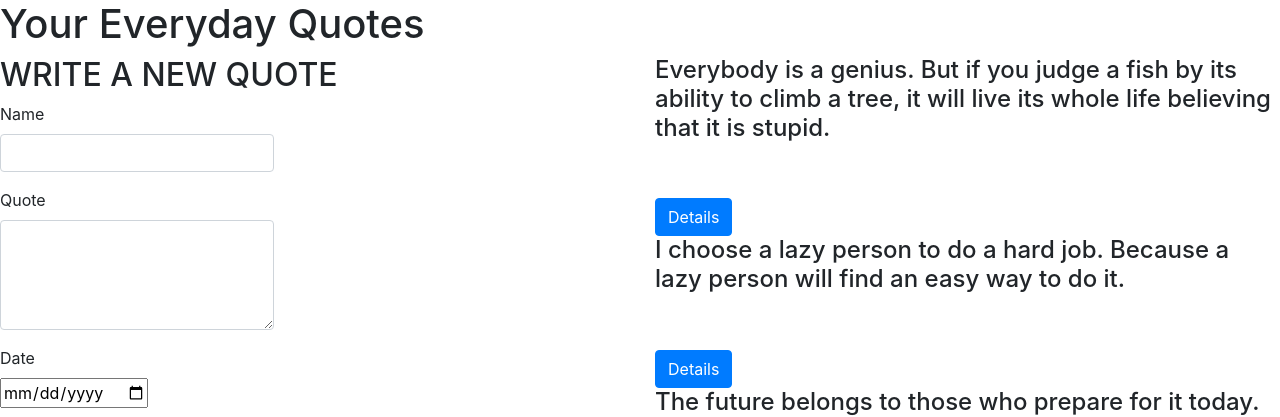
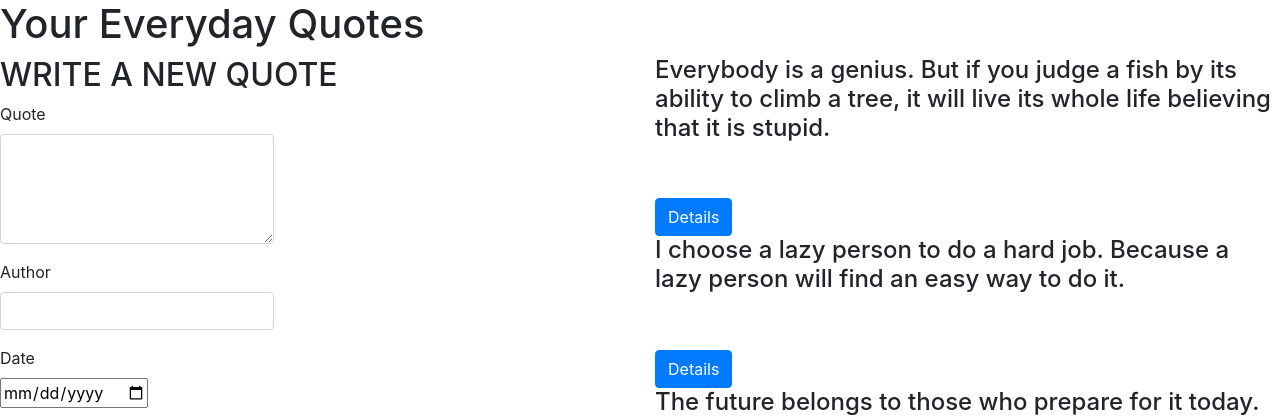
Before and after one commit to vanmo9/Quote, an Angular app: page / in a window 1280 px wide. Shown: the top 417 px of the page. Built offline with nearby package versions, Linux system fonts and the light colour scheme; what angular-bootstrap-md would draw is missing.

Commit message:
add forms

```diff
--- a/src/app/quotes-form/quotes-form.component.html
+++ b/src/app/quotes-form/quotes-form.component.html
@@ -4,8 +4,19 @@
 
     <form (ngSubmit)='submitQuote()' #quoteForm='ngForm'>
       <div class="form-group">
+        <label for="quote">Quote</label>
+        <textarea class="form-control" id="quote" [(ngModel)]="newQuote.quote" name="quote" rows="4" #quote="ngModel" required></textarea>
 
-        <label for="name">Name</label>
+        <div [hidden]="quote.valid || quote.pristine" class="alert alert-danger">
+          <p> Input is Required</p>
+
+        </div>
+
+      </div>
+
+      <div class="form-group">
+
+        <label for="name">Author</label>
         <input type="text" class="form-control" id="name" [(ngModel)]="newQuote.name" name="name" #name="ngModel" required>
 
 
@@ -15,17 +26,7 @@
         </div>
       </div>
 
-      <div class="form-group">
-        <label for="quote">Quote</label>
-        <textarea class="form-control" id="quote" [(ngModel)]="newQuote.quote" name="quote" rows="4" #quote="ngModel" required></textarea>
 
-        <div [hidden]="quote.valid || quote.pristine" class="alert alert-danger">
-          <p> Input is Required</p>
-
-        </div>
-
-
-      </div>
 
       <div class="form-group">
         <label for="written">Date </label><br>
--- a/src/app/quotes/quotes.component.ts
+++ b/src/app/quotes/quotes.component.ts
@@ -21,7 +21,7 @@ export class QuotesComponent implements OnInit {
 
   deleteQuote(isComplete, index) {
     if (isComplete) {
-      let toDelete = confirm(`Are you sure you want to delete ${this.Quotes[index].name}`)
+      let toDelete = confirm(`Are you sure you want to delete ${this.Quotes[index].quote}`)
 
       if (toDelete) {
         this.Quotes.splice(index, 1)
```
